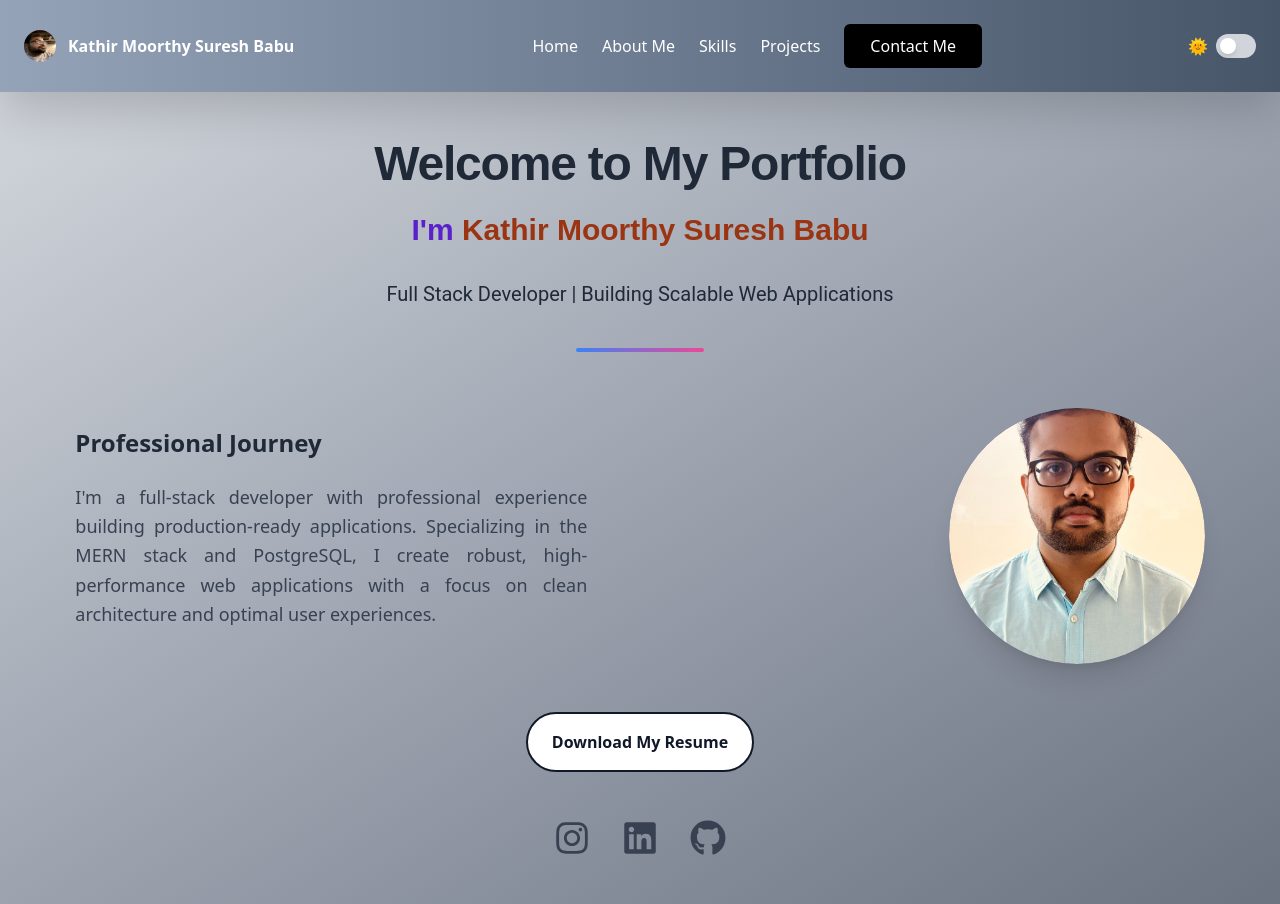
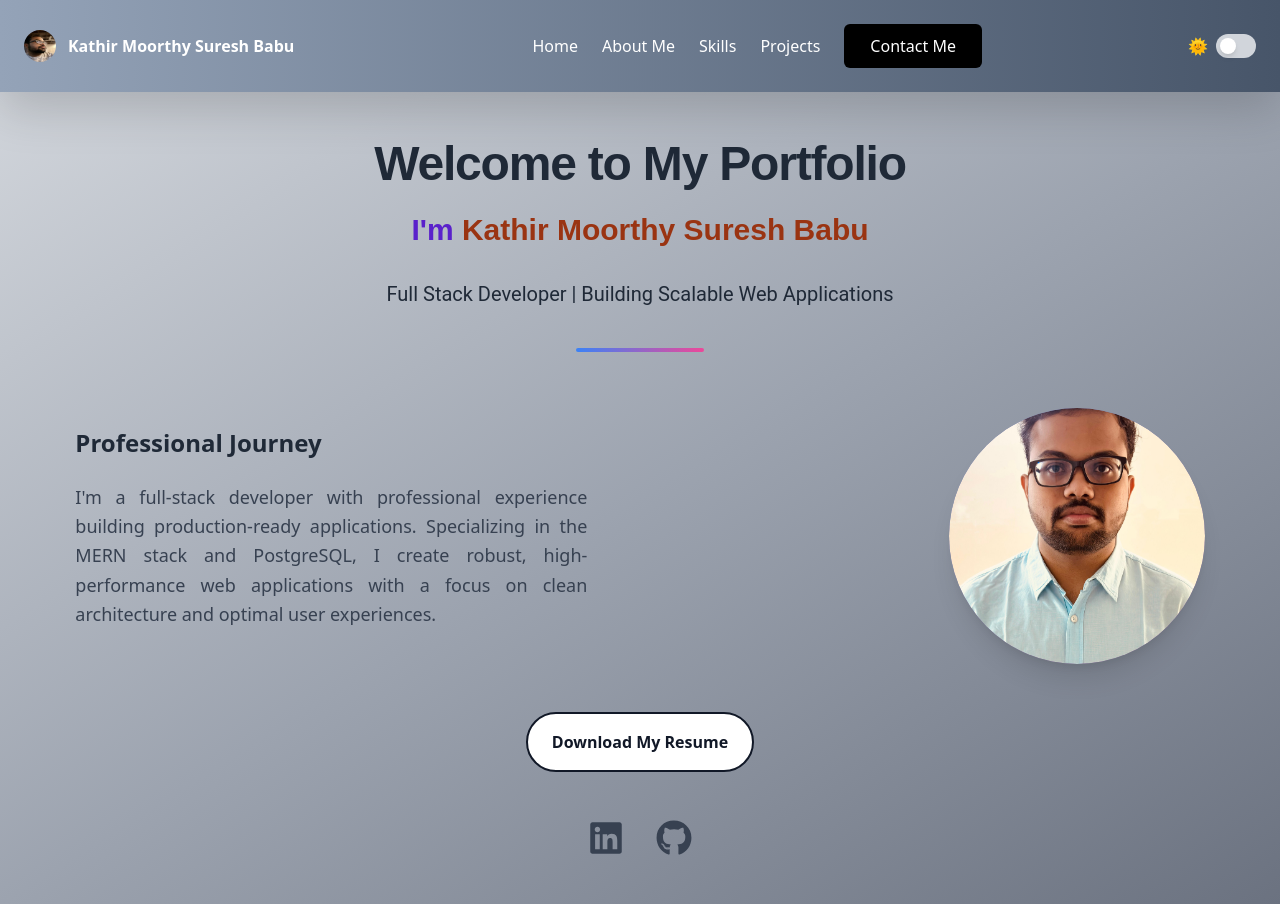
Before and after one commit to Kathir-Moorthy/Kathir-Moorthy-Portfolio, a React (Create React App) app in the folder frontend/: page / in a window 1280 px wide. Built offline with nearby package versions, Linux system fonts and the light colour scheme.

Commit message:
Updated Home component

```diff
--- a/frontend/src/components/Home/Home.js
+++ b/frontend/src/components/Home/Home.js
@@ -156,15 +156,6 @@ function Home() {
                 }}
             >
                 <a
-                    href="https://www.instagram.com/yoitsmekat_"
-                    target="_blank"
-                    rel="noopener noreferrer"
-                    className={`relative text-3xl md:text-4xl transition-transform duration-300 ${darkMode ? "text-pink-300 hover:text-pink-500" : "text-gray-700 hover:text-pink-500"
-                        }`}
-                >
-                    <FaInstagram />
-                </a>
-                <a
                     href="https://www.linkedin.com/in/kathir-moorthy-suresh-babu05"
                     target="_blank"
                     rel="noopener noreferrer"
```
